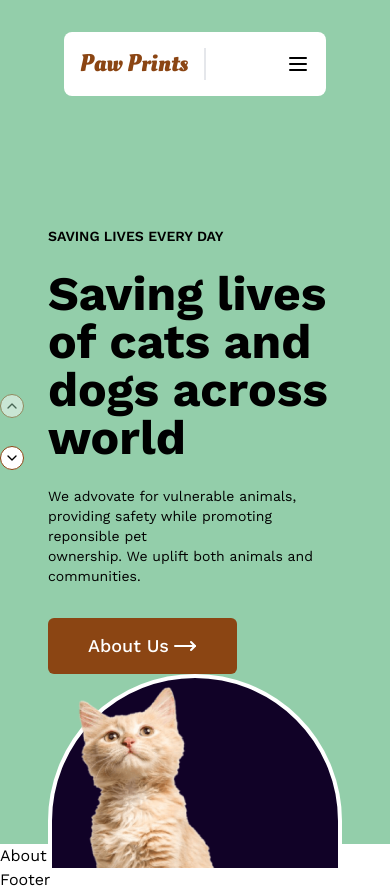
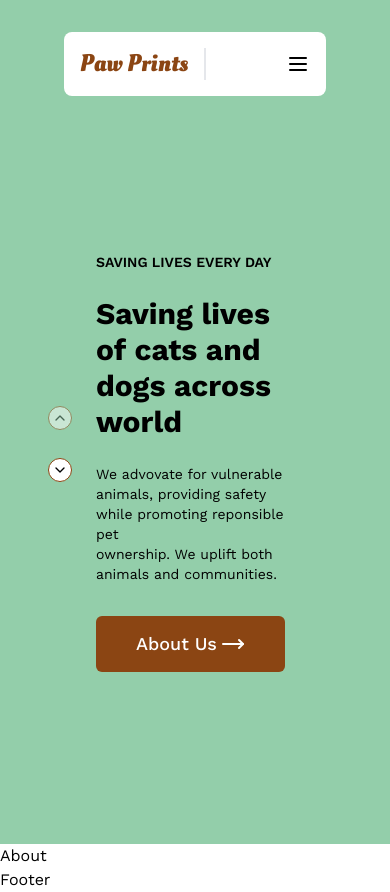
Before and after one commit to sandeepsz/paw_prints, a Next.js app: page / in a window 390 px wide. Built offline with nearby package versions, Linux system fonts and the light colour scheme.

Commit message:
make hero section responsive

```diff
--- a/app/globals.css
+++ b/app/globals.css
@@ -108,4 +108,8 @@ body {
   .flexStart {
     @apply flex items-center justify-start;
   }
+
+  .flexCol {
+    @apply flex flex-col justify-center;
+  }
 }
--- a/components/HeroContent.tsx
+++ b/components/HeroContent.tsx
@@ -13,16 +13,16 @@ import {
 const HeroContent = () => {
   return (
     <>
-      <div className="w-[1150px] md:flexBetween  lg:gap-28 mx-12 mt-96 md:mt-28">
+      <div className="w-[1150px]  md:flexBetween lg:gap-28 mx-24 md:mx-12 mt-20 md:mt-28 lg:mt-16">
         <div className="flex flex-col gap-8">
           <Carousel className="" orientation="horizontal">
             <CarouselContent>
               <CarouselItem>
-                <div className="flex flex-col gap-6">
+                <div className="flex flex-col gap-6 md:mt-12">
                   <p className="font-semibold text-sm">
                     SAVING LIVES EVERY DAY
                   </p>
-                  <p className="font-bold text-5xl">
+                  <p className="font-bold md:text-5xl text-3xl">
                     Saving lives of cats and
                     <br />
                     dogs across world{" "}
@@ -51,7 +51,7 @@ const HeroContent = () => {
             </Button>
           </div>
         </div>
-        <div className="md:h-72 md:w-56 border-4  border-white bg-color-indigo rounded-tr-full rounded-tl-full">
+        <div className=" md:block hidden md:h-72 md:w-56 border-4  border-white bg-color-indigo rounded-tr-full rounded-tl-full">
           <Image
             width={200}
             height={100}
```
